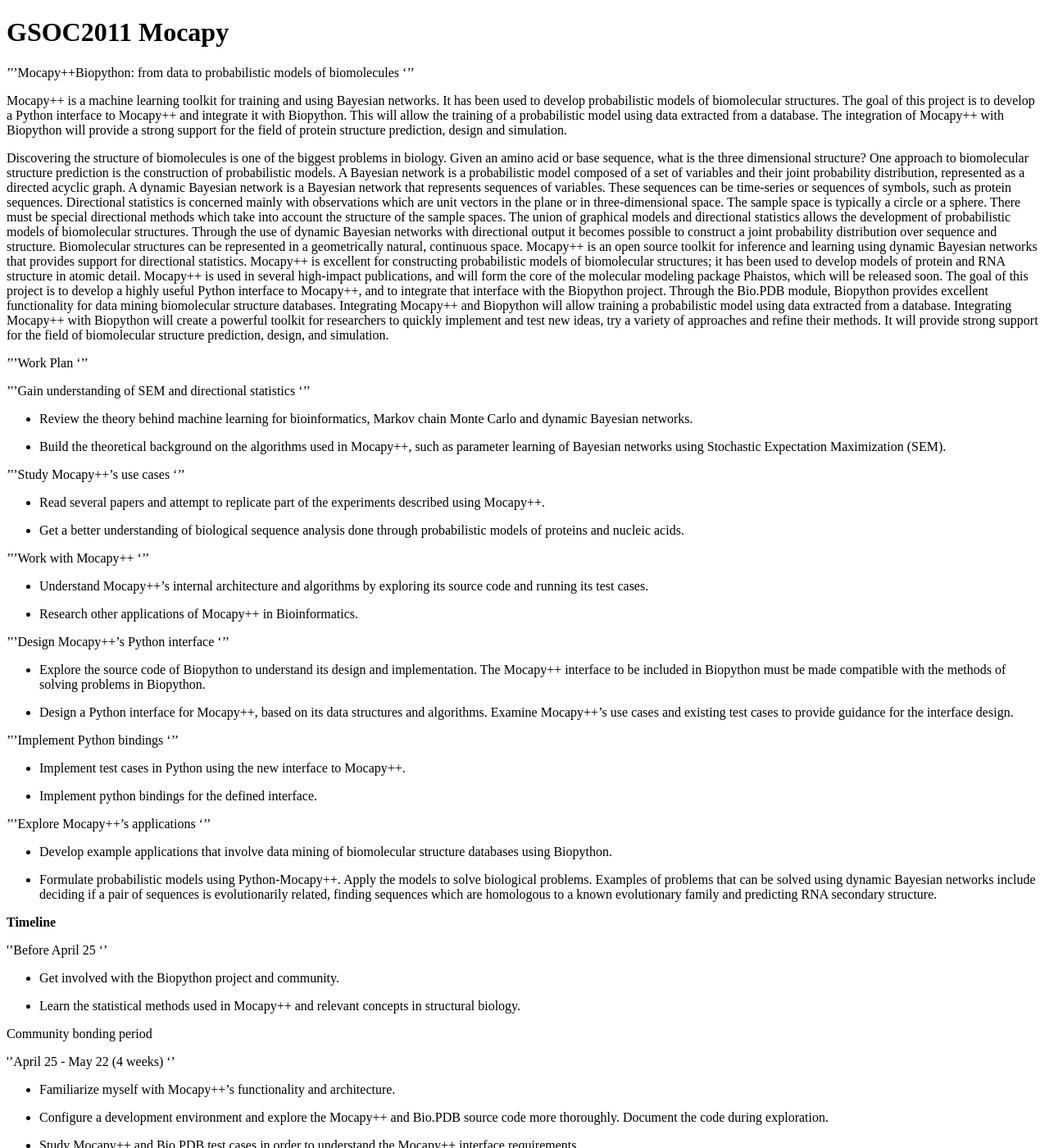
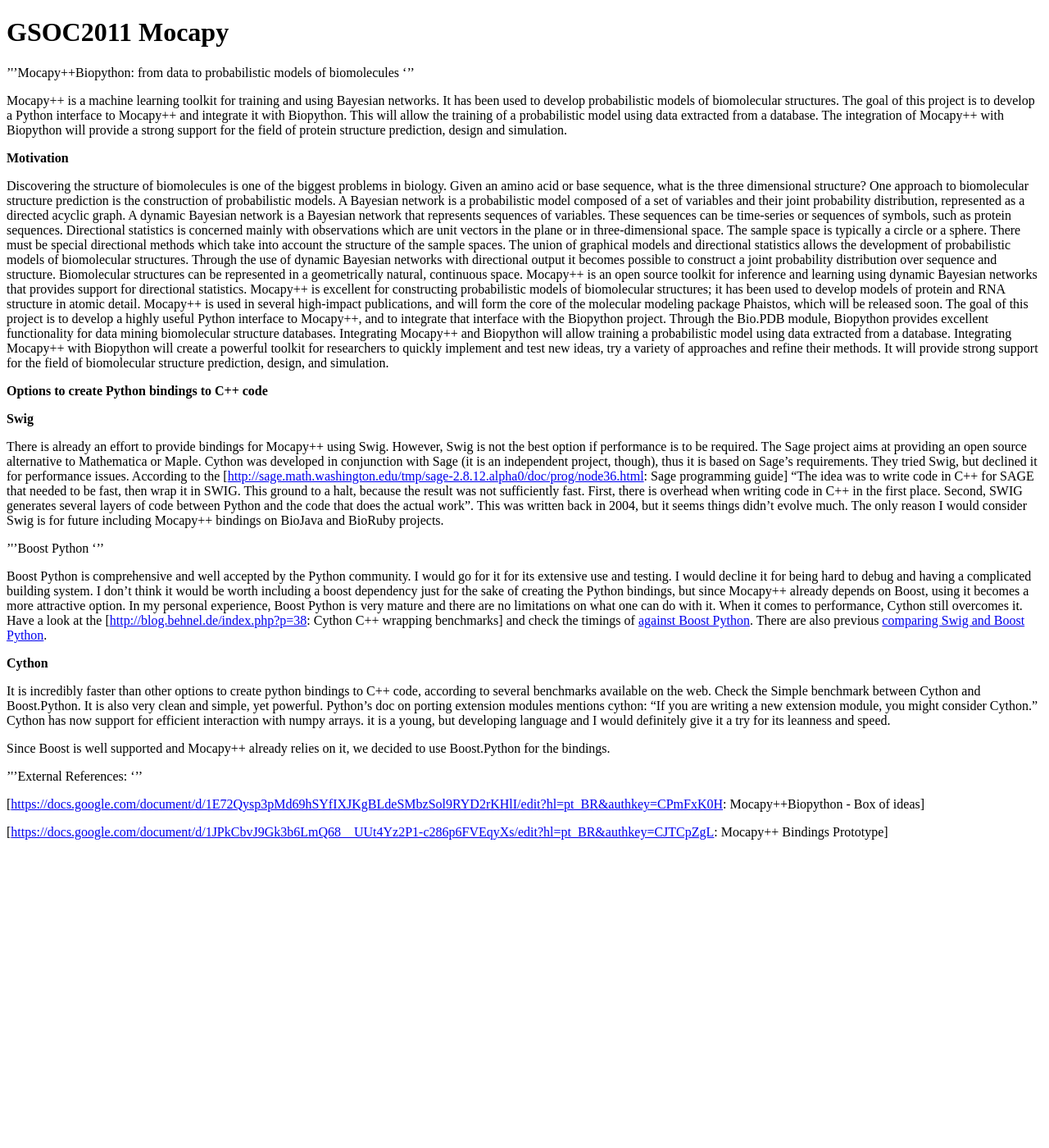
Before and after one commit to biopython/biopython.github.io, a Jekyll site: the page built from wiki/GSOC2011_Mocapy.md, in a window 1280 px wide and 1400 px high. Shown: the whole window at 82% size. Built offline with Jekyll 4.4.1, drawn with Linux system fonts in a browser that asks for light colours; some of the changed text lies outside the part shown.

Commit message:
Change to wiki page

```diff
--- a/wiki/GSOC2011_Mocapy.md
+++ b/wiki/GSOC2011_Mocapy.md
@@ -15,6 +15,8 @@ the training of a probabilistic model using data extracted from a
 database. The integration of Mocapy++ with Biopython will provide a
 strong support for the field of protein structure prediction, design and
 simulation.
+
+**Motivation**
 
 Discovering the structure of biomolecules is one of the biggest problems
 in biology. Given an amino acid or base sequence, what is the three
@@ -52,204 +54,57 @@ new ideas, try a variety of approaches and refine their methods. It will
 provide strong support for the field of biomolecular structure
 prediction, design, and simulation.
 
-'''Work Plan '''
+**Options to create Python bindings to C++ code**
 
-'''Gain understanding of SEM and directional statistics '''
+**Swig**
 
--   Review the theory behind machine learning for bioinformatics, Markov
-    chain Monte Carlo and dynamic Bayesian networks.
+There is already an effort to provide bindings for Mocapy++ using Swig.
+However, Swig is not the best option if performance is to be required.
+The Sage project aims at providing an open source alternative to
+Mathematica or Maple. Cython was developed in conjunction with Sage (it
+is an independent project, though), thus it is based on Sage's
+requirements. They tried Swig, but declined it for performance issues.
+According to the
+\[<http://sage.math.washington.edu/tmp/sage-2.8.12.alpha0/doc/prog/node36.html>:
+Sage programming guide\] "The idea was to write code in C++ for SAGE
+that needed to be fast, then wrap it in SWIG. This ground to a halt,
+because the result was not sufficiently fast. First, there is overhead
+when writing code in C++ in the first place. Second, SWIG generates
+several layers of code between Python and the code that does the actual
+work". This was written back in 2004, but it seems things didn't evolve
+much. The only reason I would consider Swig is for future including
+Mocapy++ bindings on BioJava and BioRuby projects.
 
-<!-- -->
+'''Boost Python '''
 
--   Build the theoretical background on the algorithms used in Mocapy++,
-    such as parameter learning of Bayesian networks using Stochastic
-    Expectation Maximization (SEM).
+Boost Python is comprehensive and well accepted by the Python community.
+I would go for it for its extensive use and testing. I would decline it
+for being hard to debug and having a complicated building system. I
+don't think it would be worth including a boost dependency just for the
+sake of creating the Python bindings, but since Mocapy++ already depends
+on Boost, using it becomes a more attractive option. In my personal
+experience, Boost Python is very mature and there are no limitations on
+what one can do with it. When it comes to performance, Cython still
+overcomes it. Have a look at the
+\[<http://blog.behnel.de/index.php?p=38>: Cython C++ wrapping
+benchmarks\] and check the timings of [against Boost
+Python](http://www.behnel.de/cycppbench/:Cython). There are also
+previous [comparing Swig and Boost
+Python](http://telecom.inescporto.pt/~gjc/pybindgen-benchmarks/:benchmarks).
 
-'''Study Mocapy++'s use cases '''
+**Cython**
 
--   Read several papers and attempt to replicate part of the experiments
-    described using Mocapy++.
+It is incredibly faster than other options to create python bindings to
+C++ code, according to several benchmarks available on the web. Check
+the Simple benchmark between Cython and Boost.Python. It is also very
+clean and simple, yet powerful. Python's doc on porting extension
+modules mentions cython: "If you are writing a new extension module, you
+might consider Cython." Cython has now support for efficient interaction
+with numpy arrays. it is a young, but developing language and I would
+definitely give it a try for its leanness and speed.
 
-<!-- -->
-
--   Get a better understanding of biological sequence analysis done
-    through probabilistic models of proteins and nucleic acids.
-
-'''Work with Mocapy++ '''
-
--   Understand Mocapy++'s internal architecture and algorithms by
-    exploring its source code and running its test cases.
-
-<!-- -->
-
--   Research other applications of Mocapy++ in Bioinformatics.
-
-'''Design Mocapy++'s Python interface '''
-
--   Explore the source code of Biopython to understand its design
-    and implementation. The Mocapy++ interface to be included in
-    Biopython must be made compatible with the methods of solving
-    problems in Biopython.
-
-<!-- -->
-
--   Design a Python interface for Mocapy++, based on its data structures
-    and algorithms. Examine Mocapy++'s use cases and existing test cases
-    to provide guidance for the interface design.
-
-'''Implement Python bindings '''
-
--   Implement test cases in Python using the new interface to Mocapy++.
-
-<!-- -->
-
--   Implement python bindings for the defined interface.
-
-'''Explore Mocapy++'s applications '''
-
--   Develop example applications that involve data mining of
-    biomolecular structure databases using Biopython.
-
-<!-- -->
-
--   Formulate probabilistic models using Python-Mocapy++. Apply the
-    models to solve biological problems. Examples of problems that can
-    be solved using dynamic Bayesian networks include deciding if a pair
-    of sequences is evolutionarily related, finding sequences which are
-    homologous to a known evolutionary family and predicting RNA
-    secondary structure.
-
-**Timeline**
-
-''Before April 25 ''
-
--   Get involved with the Biopython project and community.
-
-<!-- -->
-
--   Learn the statistical methods used in Mocapy++ and relevant concepts
-    in structural biology.
-
-Community bonding period
-
-''April 25 - May 22 (4 weeks) ''
-
--   Familiarize myself with Mocapy++'s functionality and architecture.
-
-<!-- -->
-
--   Configure a development environment and explore the Mocapy++ and
-    Bio.PDB source code more thoroughly. Document the code
-    during exploration.
-
-<!-- -->
-
--   Study Mocapy++ and Bio.PDB test cases in order to understand the
-    Mocapy++ interface requirements.
-
-<!-- -->
-
--   Compare options to create python bindings to C++ code (Boost Python,
-    Cython, Swig). Perform the necessary assesments and gathering of
-    requirements to determine the best library to create the
-    Python bindings.
-
-<!-- -->
-
--   Try fixing bugs in Biopython in order to get familiar with the
-    development cycle.
-
-Begin of coding phase
-
-''May 23 - June 5 (2 weeks) ''
-
--   Design and implement test cases for the Mocapy++ Python interface.
-    The tests must include data structures such as the Multi-Dimentional
-    array; and statistic models such as the hidden Markov Models, a
-    special case of dynamic Bayesian networks.
-
-<!-- -->
-
--   Identify functions and data structures which impose challenges for
-    the creation of Python bindings.
-
-<!-- -->
-
--   Implement Python bindings for the core functions and data
-    structures, especially the ones which are straightforward to wrap.
-
-''June 6 - June 19 (2 weeks) ''
-
--   Implement Python bindings for the remaining Mocapy++ functionality
-    that composes its interface.
-
-<!-- -->
-
--   Run and improve the previously designed test cases. Make sure the
-    newly designed interface meets the requirements of the use cases.
-
-<!-- -->
-
--   Do performance analysis (code profiling) in order to make sure the
-    Python interface of Mocapy++ is fast enough to be usable.
-
-<!-- -->
-
--   Try other options to create Python bindings to C++ code, in case the
-    implementation doesn't meet the speed requirements.
-
-''June 20 - July 3 (2 weeks) ''
-
--   Integrate the Mocapy++ Python interface with Biopython.
-
-<!-- -->
-
--   Implement integration tests for Mocapy++ Biopython.
-
-<!-- -->
-
--   Test the operation of each module of the modified source code.
-
-''June 4 - July 10 (1 week) ''
-
--   Make further changes in the code to improve robustness
-    and functionality.
-
-<!-- -->
-
--   Gather, organize, and improve the documentation written during the
-    previous weeks.
-
-Mid-term evaluations (July 11)
-
-''July 11 - July 24 (2 weeks) ''
-
--   Design probabilistic models for biological problems. Solve them
-    using Mocapy++ Biopython.
-
-<!-- -->
-
--   Offer the code to the community for testing and suggestions for
-    further functionality.
-
-''July 25 - August 7 (2 weeks) ''
-
--   Create applications which use the data mining provided by Bio.PDB
-    together with the machine learning features of Mocapy++.
-
-<!-- -->
-
--   Profile the code and work on speed and robustness improvements.
-
-''August 8 - August 14 (1 week) ''
-
--   Perform last review and improvements on code and documentation.
-
-''August 15 - August 21 (1 week) ''
-
--   A buffer for any unpredictable delay.
-
-Firm pencils down (August 22)
+Since Boost is well supported and Mocapy++ already relies on it, we
+decided to use Boost.Python for the bindings.
 
 '''External References: '''
 
```
Also changed, not shown: 1 other file.
